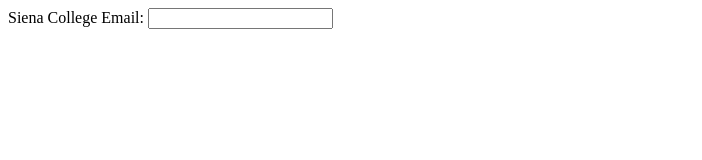
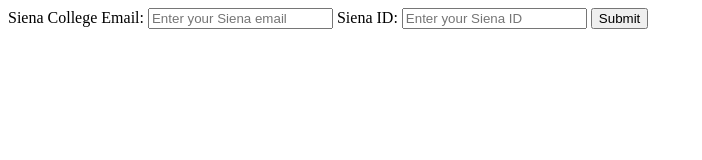
Before and after one commit to SunnieTea/WebDev-Lab6, a plain HTML site: page index.html in a window 1280 px wide. Shown: the whole page, without its empty margins (0-702 px from the left). Drawn offline with Linux system fonts and the light colour scheme.

Commit message:
progress

```diff
--- a/index.html
+++ b/index.html
@@ -6,9 +6,27 @@
     <title>Form</title>
 </head>
 <body>
-    <form>
-        <label>Siena College Email:</label>
-        <input type="email" name="email" id="email">
+    <!-- The title attribute has the text that pops up when the pattern is not correct -->
+    <form id="sienaForm">
+        <label for="email">Siena College Email:</label>
+        <input type="email" name="email" id="email"
+               placeholder="Enter your Siena email"
+               pattern=".+@siena\.edu"
+               title="Please enter a valid Siena College email ending with @siena.edu"
+               required
+        >
+
+        <label for="sienaID">Siena ID:</label>
+        <input type="text" name="sienaID" id="sienaID"
+               placeholder="Enter your Siena ID"
+               pattern="9\d{8}"
+               title="Siena ID must be 9 digits starting with 9"
+               required
+        >
+
+        <button type="submit">Submit</button>
     </form>
 </body>
+
+<script src="script.js" defer></script>
 </html>
```
